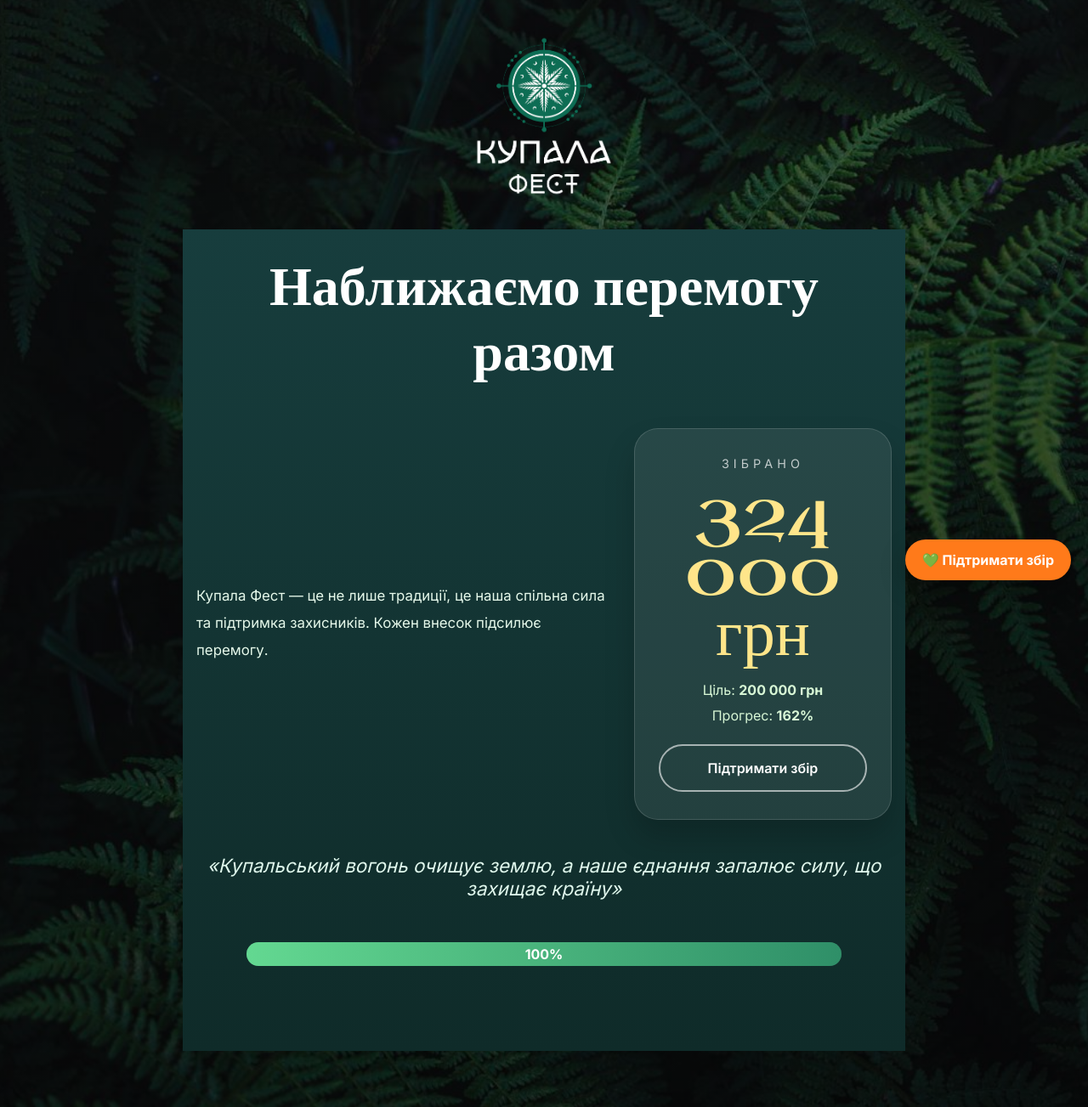
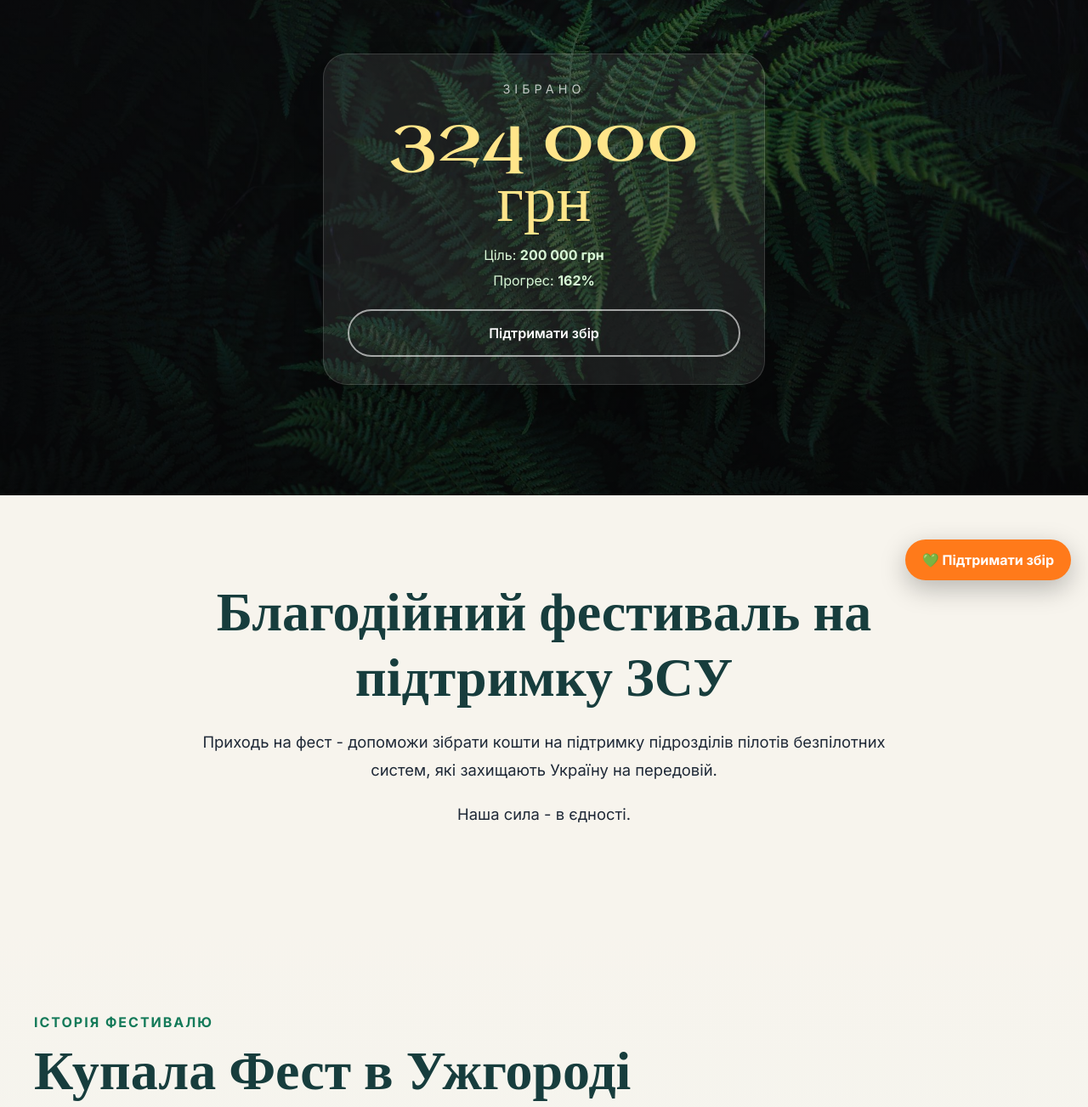
Before and after one commit to maKSiM89/kupala-fest, a website: page index.html in a window 1280 px wide. Shown: the part 97-1400 px from the top of the page at 85% size. Drawn offline with nearby package versions, Linux system fonts and the light colour scheme.

Commit message:
Remove extra content

```diff
--- a/css/styles.css
+++ b/css/styles.css
@@ -215,7 +215,7 @@ p {
 
 .hero {
   position: relative;
-  min-height: 100vh;
+  /* min-height: 100vh; */
   background: url("../assets/hero-bg.jpg") center center / cover no-repeat;
   display: flex;
   align-items: center;
@@ -235,7 +235,7 @@ p {
   z-index: 2;
   color: white;
   max-width: 900px;
-  padding: 20px;
+  padding: 0;
 }
 
 .hero-logo {
@@ -411,9 +411,8 @@ section {
 =================================== */
 
 .charity-section {
-  background: linear-gradient(180deg, #173d3d, #0f2b29);
   color: white;
-  padding-top: 30px;
+  padding: 30px 0;
 }
 
 .charity-section h2 {
@@ -421,9 +420,6 @@ section {
 }
 
 .charity-panel {
-  display: grid;
-  grid-template-columns: 1.6fr 1fr;
-  gap: 30px;
   align-items: center;
   margin-top: 30px;
 }
--- a/index.html
+++ b/index.html
@@ -122,22 +122,13 @@
       <div class="hero-overlay"></div>
 
       <div class="hero-content">
-        <img src="assets/logo.png" alt="Купала Фест" class="hero-logo" />
-
         <section id="charity" class="charity-section">
           <div class="container narrow">
-            <div class="section-header center">
-              <h2>Наближаємо перемогу разом</h2>
-            </div>
+            <!-- <div class="fern-progress">
+              <div class="fern-progress-value">0%</div>
+            </div> -->
 
             <div class="charity-panel">
-              <div class="charity-panel-copy">
-                <p>
-                  Купала Фест — це не лише традиції, це наша спільна сила та підтримка захисників.
-                  Кожен внесок підсилює перемогу.
-                </p>
-              </div>
-
               <div class="charity-panel-stats">
                 <div class="charity-amount-note">Зібрано</div>
                 <div class="charity-amount">324 000 грн</div>
@@ -153,14 +144,6 @@
                 </div>
                 <a href="#donate" class="btn btn-secondary charity-cta">Підтримати збір</a>
               </div>
-            </div>
-
-            <blockquote>
-              «Купальський вогонь очищує землю, а наше єднання запалює силу, що захищає країну»
-            </blockquote>
-
-            <div class="fern-progress">
-              <div class="fern-progress-value">0%</div>
             </div>
           </div>
         </section>
```
